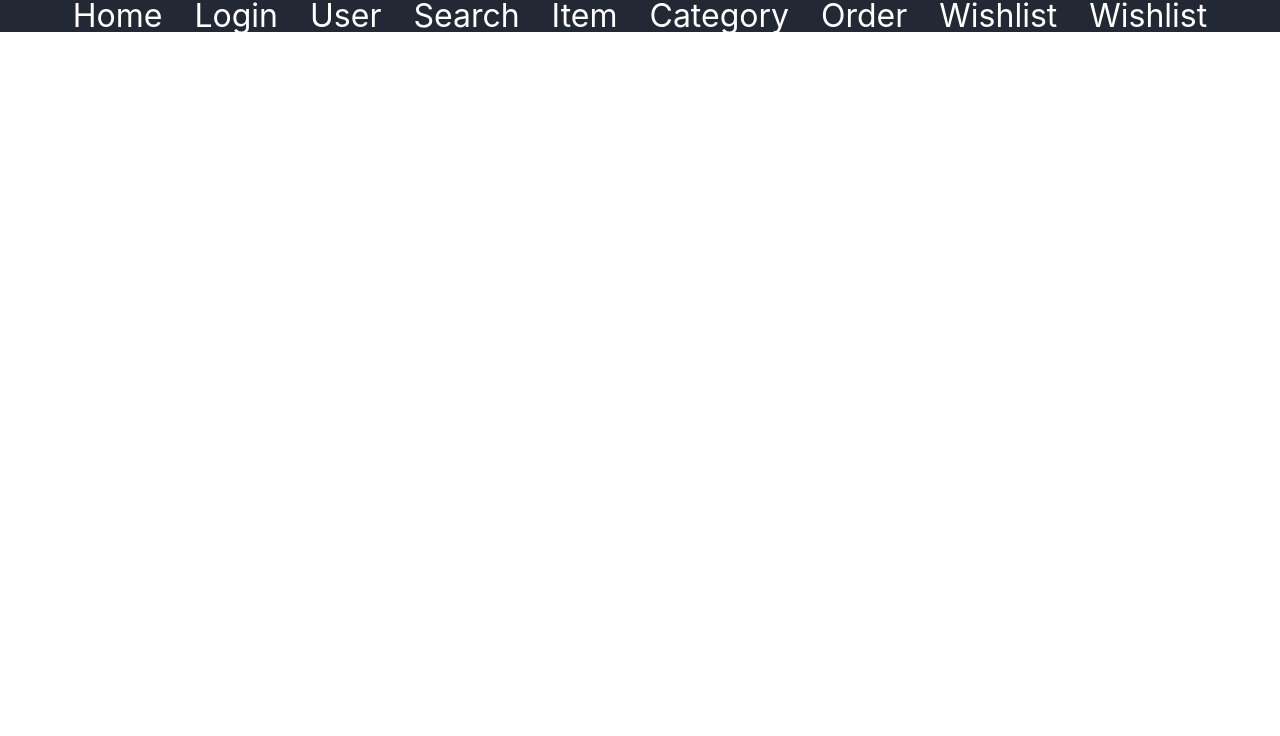
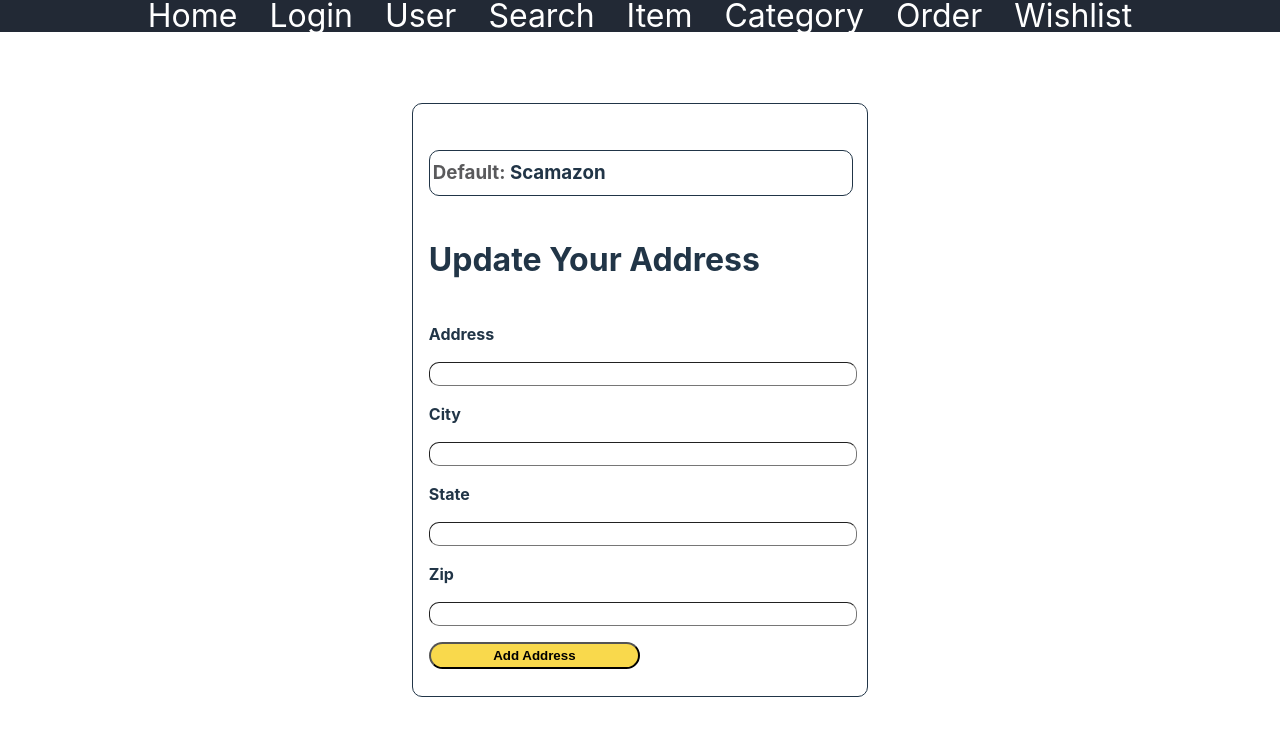
Before and after one commit to GundogCodes/scamazon, a React (Vite) app: page /address in a window 1280 px wide. Shown: the top 736 px of the page. Built offline with nearby package versions, Linux system fonts and the light colour scheme.

Commit message:
updated AppJSX to include new routes and user and setUser so we can use api info on frontend as well as added AddressFormPage to redirect to from UserPage will do the same with YourPaymentsPage CustomerServicePage and YourMessagesPage

```diff
--- a/src/App.jsx
+++ b/src/App.jsx
@@ -13,20 +13,25 @@ import OrderPage from './pages/OrderPage/OrderPage'
 import SearchPage from './pages/SearchPage/SearchPage'
 import UserPage from './pages/UserPage/UserPage'
 import WishlistPage from './pages/WishlistPage/WishlistPage'
+import AddressFormPage from './pages/AddressFormPage/AddressFormPage'
+import {getUser} from '../src/utilities/users-service.cjs'
 function App() {
+  const [user,setUser] = useState(getUser())
+  return (
 
-  return (
     <>
     <NavBar routes={routes} />
     <Routes>
       <Route path="/" element={<HomePage />}/>
-      <Route path="/login" element={<LoginPage />}/>
-      <Route path="/user/:id" element={<UserPage />}/>
+      <Route path="/login" element={<LoginPage user={user} setUser={setUser}/>}/>
+      <Route path="/user/:id" element={<UserPage user={user} setUser={setUser}/>}/>
       <Route path="/search" element={<SearchPage />}/>
       <Route path="/item/:id" element={<ItemPage />}/>
       <Route path="/categories" element={<CategoryPage />}/>
-      <Route path="/orders" element={<OrderPage />}/>
+      <Route path="/orders" element={<OrderPage user={user} setUser={setUser}/>}/>
       <Route path="/wishlist" element={<WishlistPage />}/>
+      <Route path="/address" element={<AddressFormPage />}/>
+
     </Routes>
     </>
   )
--- /dev/null
+++ b/src/pages/AddressFormPage/AddressFormPage.jsx
@@ -0,0 +1,24 @@
+import {useState} from 'react'
+import styles from './AddressFormPage.module.scss'
+export default function AddressForm(){
+    const [address,setAddress] = useState({
+        address:'',
+        city:'',
+        state:'',
+        zip:''
+    })
+    return(
+        <form className={styles.AddressForm} >
+            <div className={styles.theForm}>
+                <h3><span>Default:</span> Scamazon</h3>
+            <h1>Update Your Address</h1>
+
+            <p className={styles.text}>Address </p><input type='text' name="street" value={address.street}  className={styles.inputText} required />
+            <p className={styles.text}>City </p><input type='text' name="city" value={address.city}  className={styles.inputText} required />
+            <p className={styles.text}>State </p><input type='text' name="state" value={address.state}  className={styles.inputText} required />
+            <p className={styles.text}>Zip </p><input type='text' name="zip" value={address.zip}  className={styles.inputText} required />
+            <button type='submit'className={styles.submit} >Add Address</button>
+            </div>
+        </form>
+    )
+}
--- /dev/null
+++ b/src/pages/AddressFormPage/AddressFormPage.module.scss
@@ -0,0 +1,65 @@
+.AddressForm{
+    display: flex;
+    flex-direction: column;
+    width: 100vw;
+    height: 100vh;
+    justify-content: center;
+    align-items: center;
+    .theForm{
+        padding: 2vmin;
+        border-style: solid;
+        display: flex;
+        flex-direction: column;
+        align-items: center;
+        justify-content: center;
+        width: 33vw;
+        height: 70vh;
+        font-weight: bold;
+        border-width: 1px;
+        border-radius: 10px;
+        h3{
+            border-style: solid;
+            border-radius: 10px;
+            border-width: 1px;
+            align-self: flex-start;
+            width: 33vw;
+            padding-top: 1vmin;
+            padding-bottom: 1vmin;
+            span{
+                color:rgba(90,90,92);
+                padding-left: 3px;
+
+            }
+        }
+        h1{
+            align-self: flex-start;
+        }
+        .text{
+            align-self:flex-start;
+            font-size: 2vmin;
+            width: 33vw;
+        }
+        .inputText{
+            height: 2.5vmin;
+            border-width: 1px;
+            border-radius: 10px;
+            align-self:flex-start;
+            font-size: 2vmin;
+            width: 33vw;
+        }
+        .submit{
+        display: flex;
+        justify-content: center;
+        align-items: center;
+            margin-top: 2vmin;
+            font-weight: bold;
+            width: 16.5vw;
+            padding-top: 0.5vmin;
+            padding-bottom: 0.5vmin;
+            align-self:flex-start;
+            background-color:rgba(249,217,76) ;
+            border-radius: 15px;
+    }
+}
+
+}
--- a/src/pages/UserPage/UserPage.jsx
+++ b/src/pages/UserPage/UserPage.jsx
@@ -1,7 +1,30 @@
-export default function UserPage(){
+import {useState} from 'react'
+import styles from './UserPage.module.scss'
+import {Link} from 'react-router-dom'
+export default function UserPage({user,setUser}){
+
     return(
-        <>
-        UserPage
-        </>
+        <div className={styles.UserPage} >
+            <h1>Hello, {user/*.name*/}</h1>
+            <div className={styles.userOptions}>
+
+            <h2>Your Account</h2>
+
+                <div className={styles.row1}>
+            <Link to='/orders'><h1 style={{color:'Black'}} className={styles.yourOrders} >Your Orders</h1></Link>
+            <Link to='/login'><h1 style={{color:'Black'}} className={styles.loginAndSecurity}>Login & Security</h1></Link>
+            <Link to='/address'><h1 style={{color:'Black'}}  className={styles.yourAddress}>Your Addresses</h1></Link>
+
+
+                </div>
+
+                <div className={styles.row2}>
+            <h1 className={styles.yourPayments}>Your Payments</h1>
+            <h1 className={styles.customerService}>Customer Service</h1>
+            <h1 className={styles.yourMessages}>Your Messages</h1>
+                </div>
+            </div>
+
+        </div>
     )
 }
--- /dev/null
+++ b/src/pages/UserPage/UserPage.module.scss
@@ -0,0 +1,49 @@
+.UserPage{
+    height: 100vh;
+    width: 100vw;
+    display: flex;
+    flex-direction: column;
+    justify-content: center;
+    align-items: center;
+
+    .userOptions{
+        position: relative;
+        display:flex;
+        flex-direction: column;
+        width: 80vw;
+        justify-content: center;
+        align-items: center;
+        h2{
+          width: 78vw;
+        }
+        .row1{
+            display: flex;
+            flex-direction: row;
+
+        }
+        .row2{
+            display: flex;
+            flex-direction: row;
+
+        }
+        h1{
+            display: flex;
+            flex-direction: row;
+            justify-content: row;
+
+            border:solid;
+            border-color: black;
+            border-width: 1px;
+            width: 20vw;
+            height: 8vh;
+            padding:5vmin;
+            border-radius: 15px;
+            margin-left: 1vmin;
+            margin-right: 1vmin;
+
+        }
+        h1:hover{
+            background-color:rgba(238,238,238) ;
+        }
+    }
+}
--- a/src/router/routes.jsx
+++ b/src/router/routes.jsx
@@ -48,11 +48,6 @@ const routes = [
 		Component: WishlistPage,
 		key: 'Wishlist',
 		path: '/wishlist'
-	},
-	{
-		Component: WishlistPage,
-		key: 'Wishlist',
-		path: '/wishlist'
 	}
 ];
 
```
